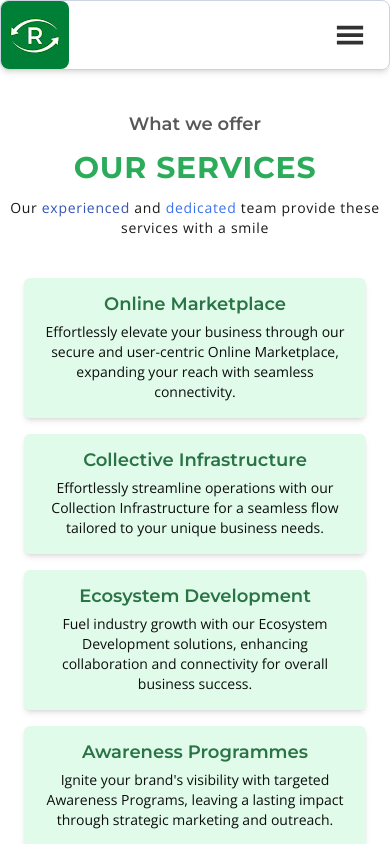
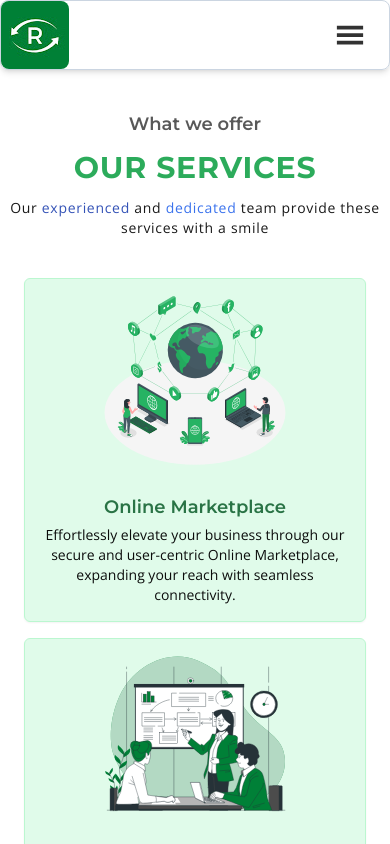
Before and after one commit to rewayy/Reway_final, a React (Vite) app: page /services in a window 390 px wide. Shown: the top 844 px of the page. Built offline with nearby package versions, Linux system fonts and the light colour scheme; a web font is replaced by a local one.

Commit message:
add Services-card icons

```diff
--- a/src/pages/Services.jsx
+++ b/src/pages/Services.jsx
@@ -18,9 +18,9 @@ const Services = () => {
                     <div  className='cursor-pointer'>
                         <div className=' w-full h-full grid gap-4  md:gap-8 p-4 grid-co1s-1  cursor-pointer overflow-hidden md:grid-cols-2 '>
                         {ServicesList.map(({id,heading, logo, description})=>(
-                            <div className=' md:text-start text-center  md:flex  gap-2 justify-center    rounded-md bg-green-200 bg-opacity-45   shadow-md'>
-                                <div className='hidden  w-1/5 text-center md:flex flex-row items-center justify-center'>
-                                <img src={logo} alt={heading} className='w-full h-auto' /> {/* Use the imported logo */}
+                            <div className=' md:text-start text-center  md:flex  gap-2 justify-center border border-green-200 shadow-sm  md:border-none  rounded-md bg-green-200 bg-opacity-45  md:shadow-md'>
+                                <div className='  md:w-1/ text-center flex flex-row items-center justify-center'>
+                                <img src={logo} alt={heading} className='md:w-full  w-[60vw] h-[22vh] md:h-[16vh]   m-2 ' />
 
                                 </div>
                                 <div className='w-full  md:w-2/3 flex justify-center font-semibold text-lg  items-center'>
```
